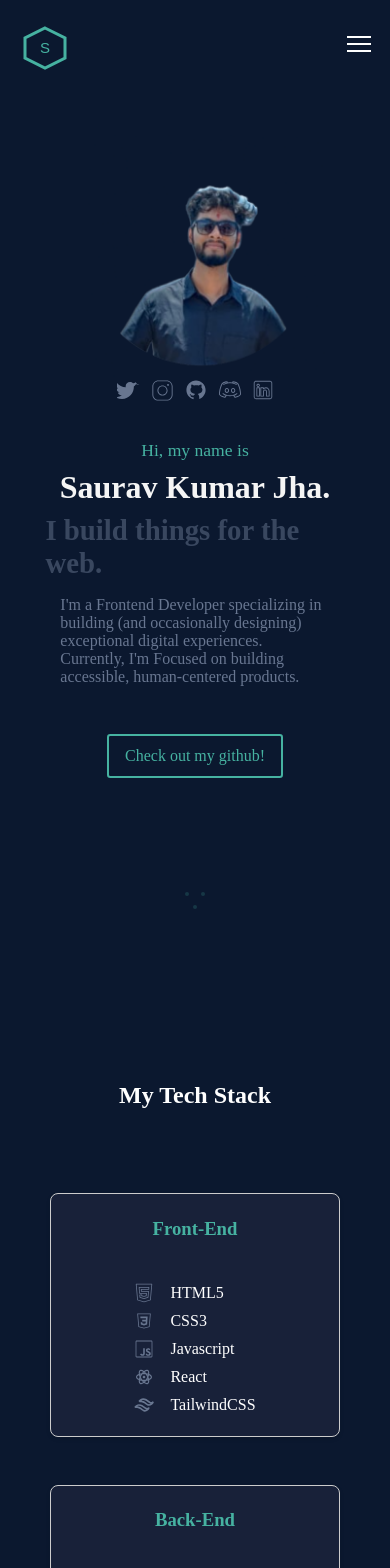
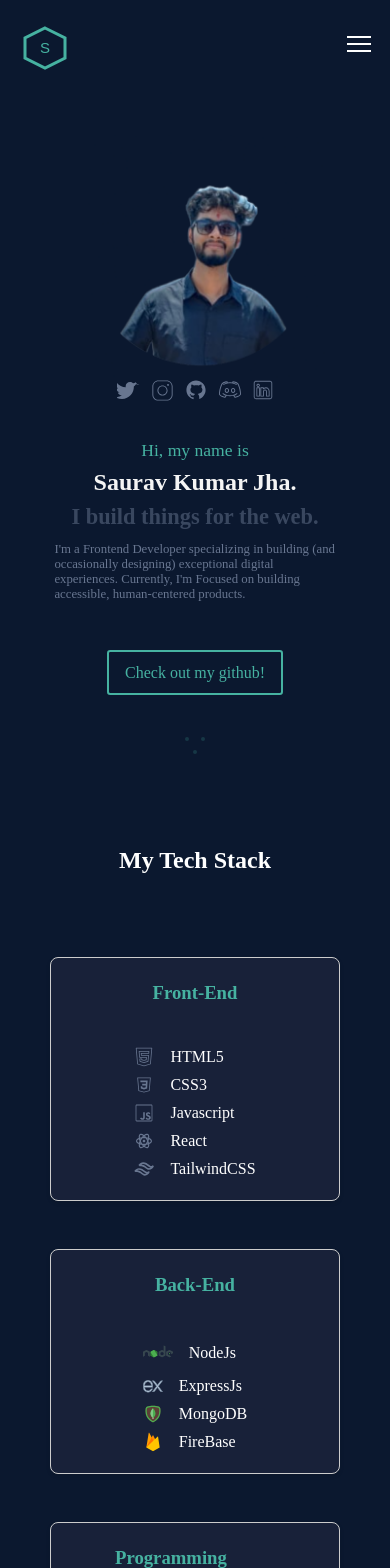
Before and after one commit to Saurav50/Portfolio, a React (Vite) app: page / in a window 390 px wide. Shown: the top 1568 px of the page. Built offline with nearby package versions, Linux system fonts and the light colour scheme; a web font is replaced by a local one.

Commit message:
changes added

```diff
--- a/src/components/AboutContent.module.css
+++ b/src/components/AboutContent.module.css
@@ -69,13 +69,15 @@
   }
   .name {
     margin-top: 0.5rem;
-    font-size: 2rem;
+    font-size: 1.5rem;
   }
   .build {
-    font-size: 1.8rem !important;
+    font-size: 1.4rem !important;
   }
   .para {
-    font-size: 1rem;
-    max-width: 90%;
+    font-size: 0.8rem;
+    max-width: 100%;
+    padding: 0 3%;
+    /* margin: auto 0; */
   }
 }
--- a/src/components/DownArrow.module.css
+++ b/src/components/DownArrow.module.css
@@ -62,3 +62,10 @@
     opacity: 1;
   }
 }
+
+/* Mobile Screen */
+@media screen and (max-width: 768px) {
+  .downArrowButton {
+    margin-top: -4%;
+  }
+}
--- a/src/sections/Contact_Section.module.css
+++ b/src/sections/Contact_Section.module.css
@@ -66,4 +66,10 @@ a:hover {
     flex-direction: column;
     gap: 2rem;
   }
+  .social_media {
+    flex-direction: column;
+  }
+  .social_text ul {
+    display: none;
+  }
 }
--- a/src/sections/skills.module.css
+++ b/src/sections/skills.module.css
@@ -36,6 +36,9 @@ h3 {
 
 /* Mobile screens */
 @media screen and (max-width: 768px) {
+  .skills {
+    padding-top: 5rem;
+  }
   .cards {
     flex-direction: column;
   }
```
